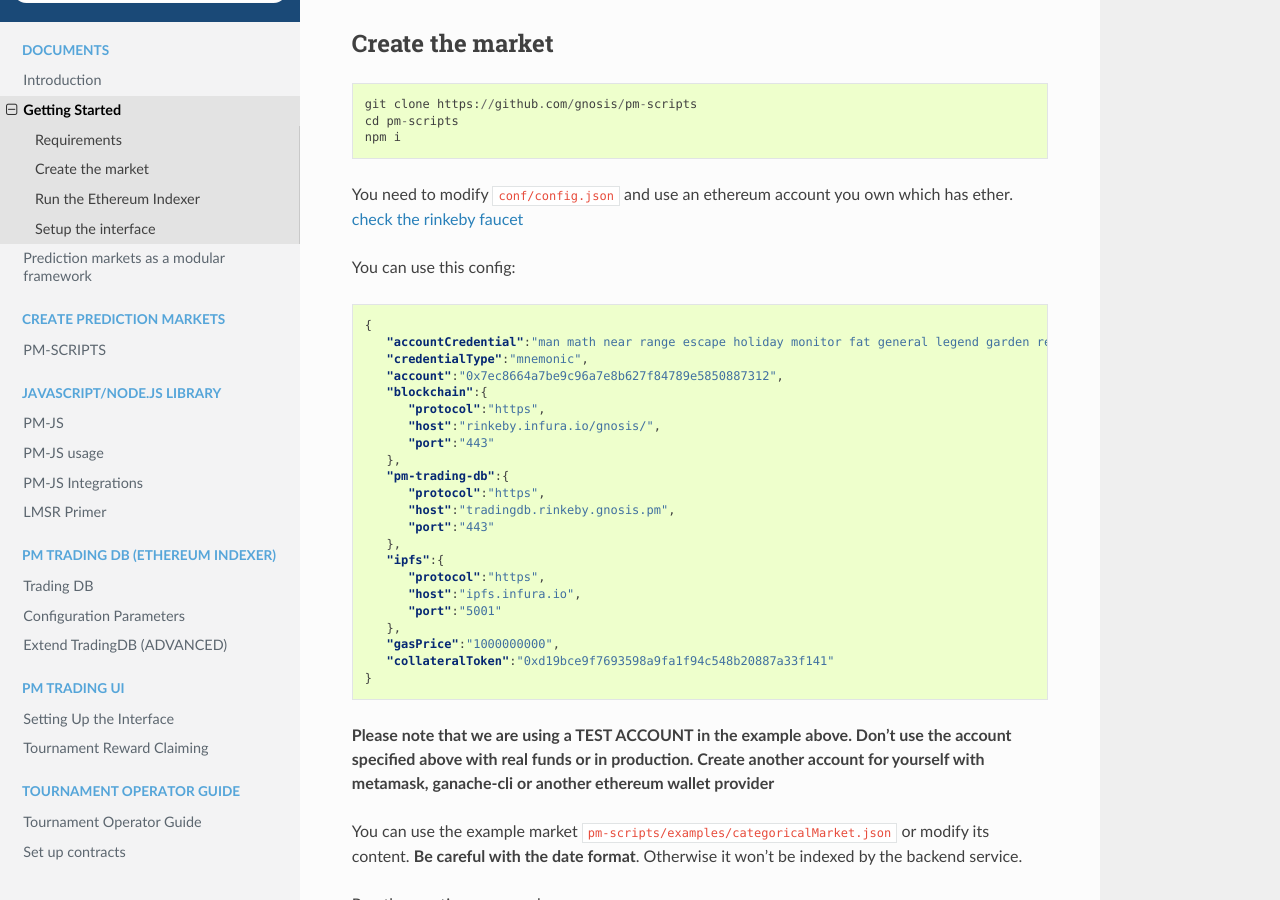
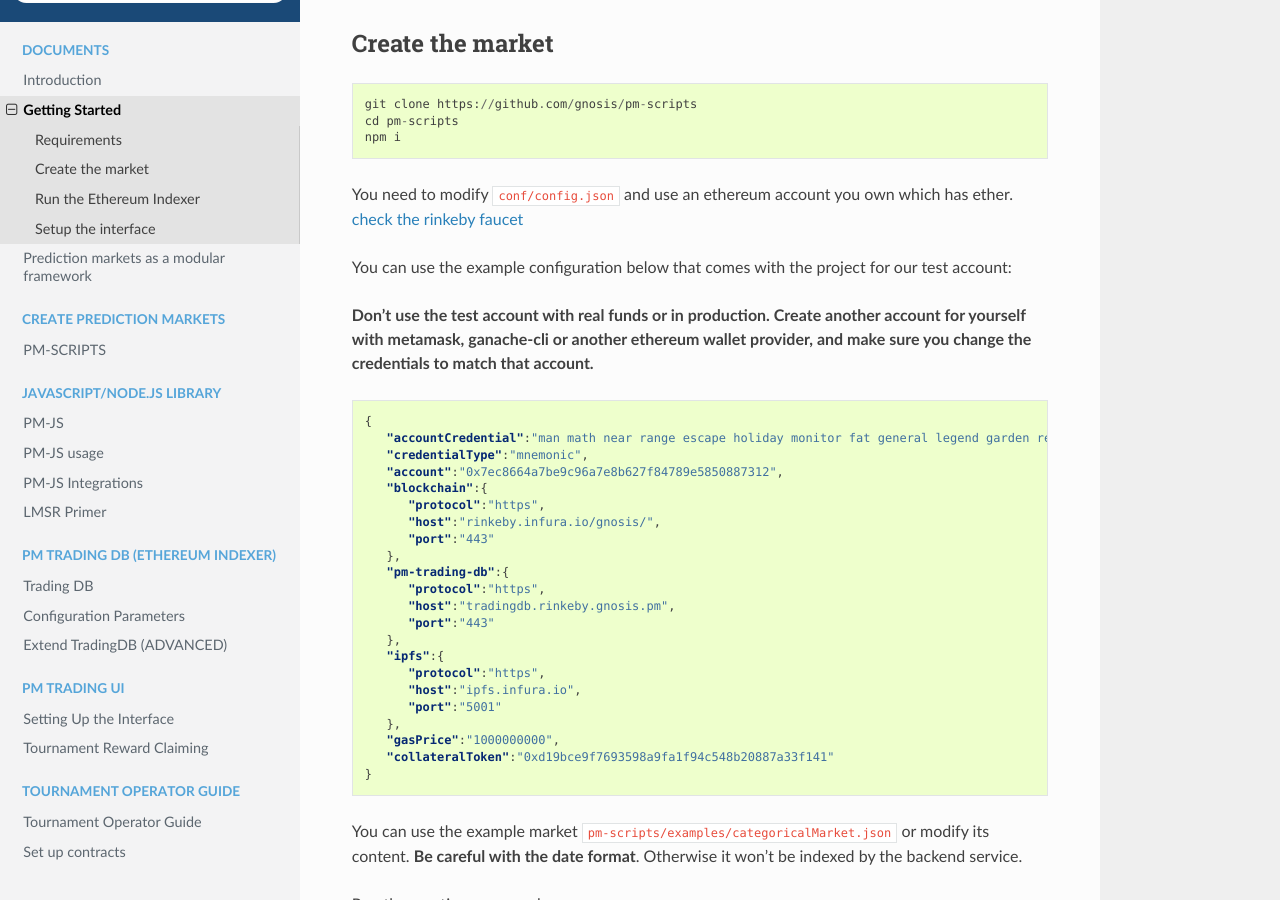
Before and after one commit to uivlis/conditional-tokens, a Sphinx documentation site: the page built from source/getting-started.md, in a window 1280 px wide and 900 px high, scrolled down 405 px. Built offline with Sphinx 7.4.7 and the Read the Docs theme 2.0.0, drawn with Linux system fonts in a browser that asks for light colours.

Commit message:
Update getting-started.md
I added a small caveat about making sure you change credentials if you change accounts, as that wasn't immediately obvious.

`````diff
--- a/source/getting-started.md
+++ b/source/getting-started.md
@@ -17,7 +17,11 @@ npm i
 ````
 You need to modify `conf/config.json` and use an ethereum account you own which has ether. [check the rinkeby faucet](https://faucet.rinkeby.io/)
 
-You can use this config:
+You can use the example configuration below that comes with the project for our test account:
+
+**Don't use the test account with real funds or in production. Create another account for yourself with metamask, ganache-cli or another ethereum wallet provider, and make sure you change the credentials to match that account.**
+
+
 ```json
 {
    "accountCredential":"man math near range escape holiday monitor fat general legend garden resist",
@@ -42,7 +46,6 @@ You can use this config:
    "collateralToken":"0xd19bce9f7693598a9fa1f94c548b20887a33f141"
 }
 ```
-**Please note that we are using a TEST ACCOUNT in the example above. Don't use the account specified above with real funds or in production. Create another account for yourself with metamask, ganache-cli or another ethereum wallet provider**
 
 You can use the example market `pm-scripts/examples/categoricalMarket.json` or modify its content. **Be careful with the date format**. Otherwise it won't be indexed by the backend service.
 
`````
